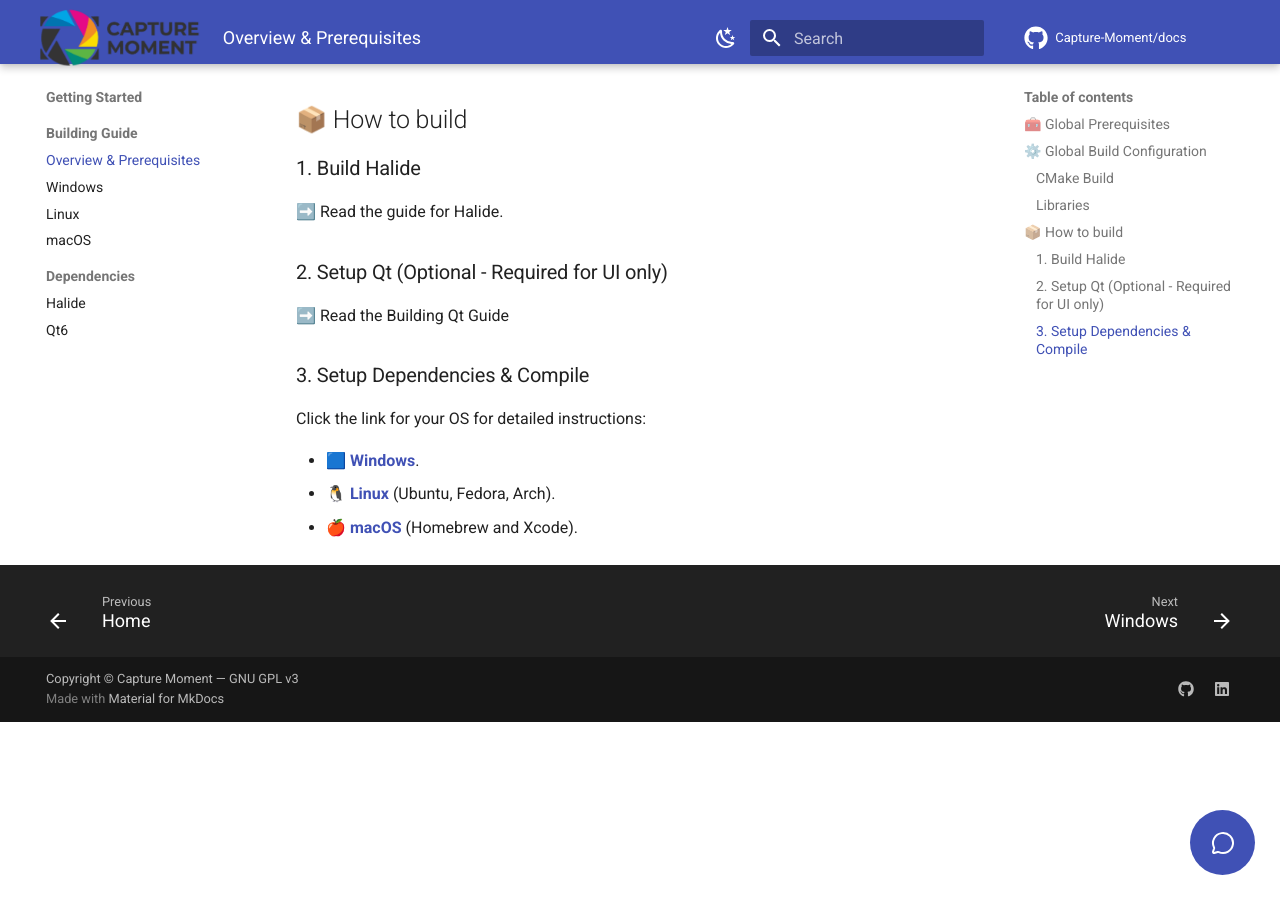
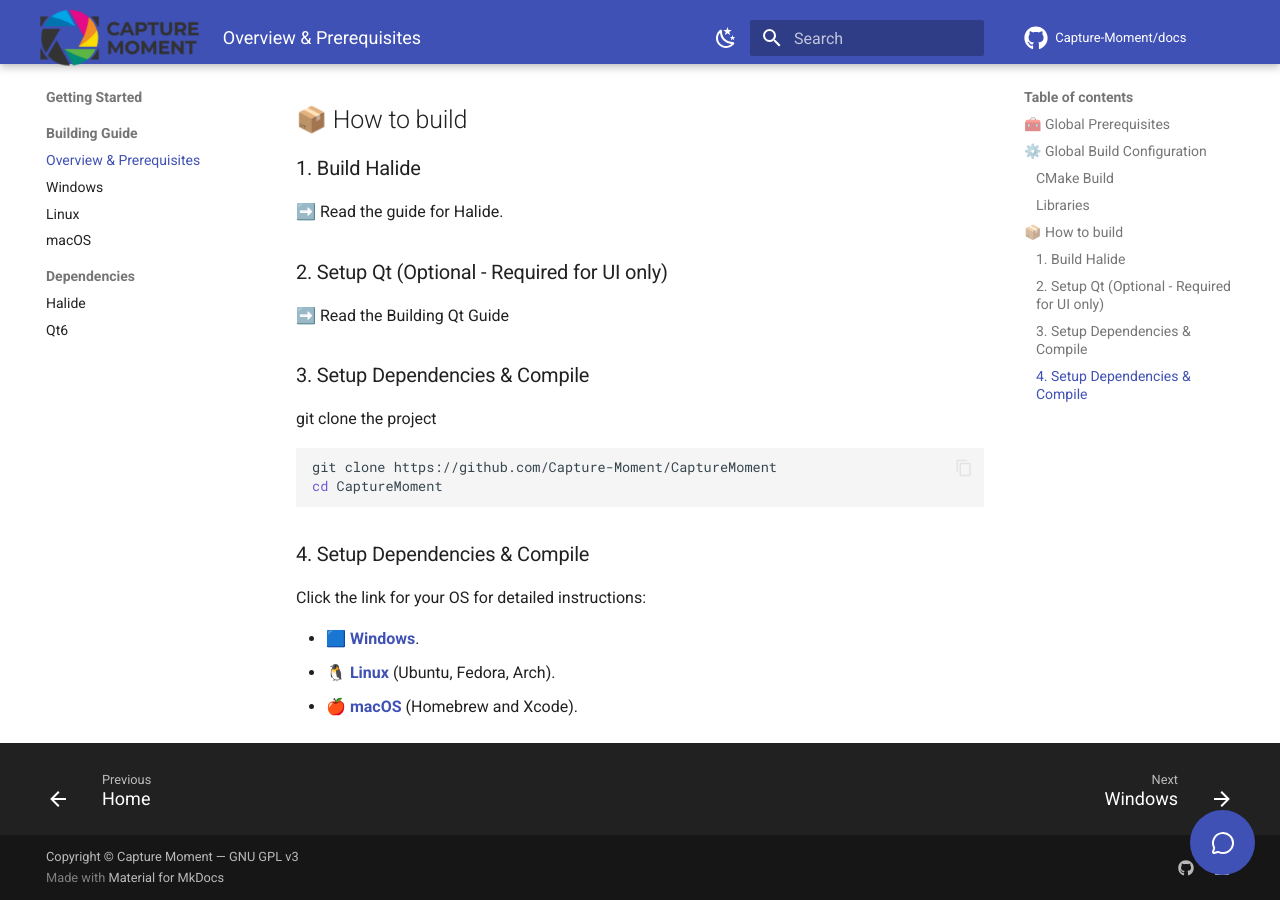
Before and after one commit to Capture-Moment/docs, an MkDocs documentation site: the page built from docs/building/BUILDING_MAIN.md, in a window 1280 px wide and 900 px high, scrolled down 1614 px. Built offline with MkDocs 1.6.1 and Material for MkDocs 9.7.7, drawn with Linux system fonts in a browser that asks for light colours; comment, search, counter and statistics services are not loaded.

Commit message:
update building_main by adding step git clone project

````diff
--- a/docs/building/BUILDING_MAIN.md
+++ b/docs/building/BUILDING_MAIN.md
@@ -49,6 +49,13 @@ Before selecting your platform, ensure you have these tools:
 ➡️ Read the Building Qt Guide
 
 ### 3. Setup Dependencies & Compile
+git clone the project
+```bash
+git clone https://github.com/Capture-Moment/CaptureMoment
+cd CaptureMoment
+```
+
+### 4. Setup Dependencies & Compile
 Click the link for your OS for detailed instructions:
 
 * [🟦 **Windows**](BUILDING_WINDOWS.md).
````
